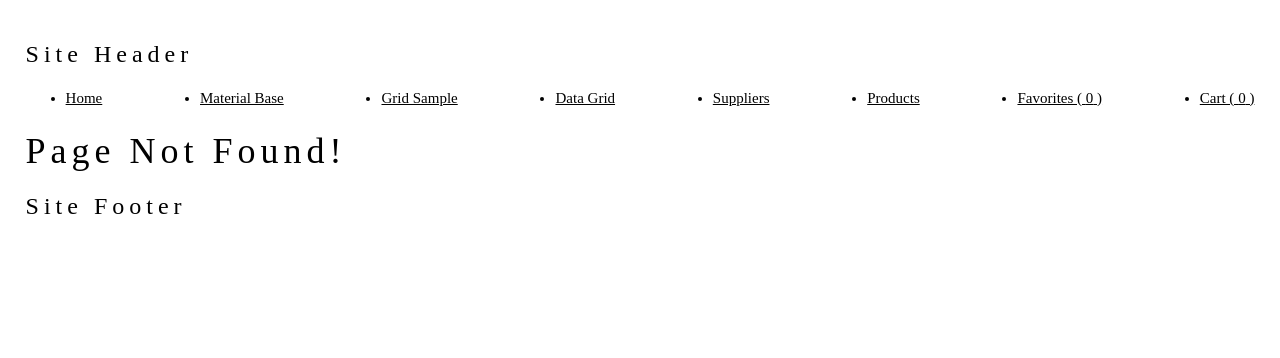
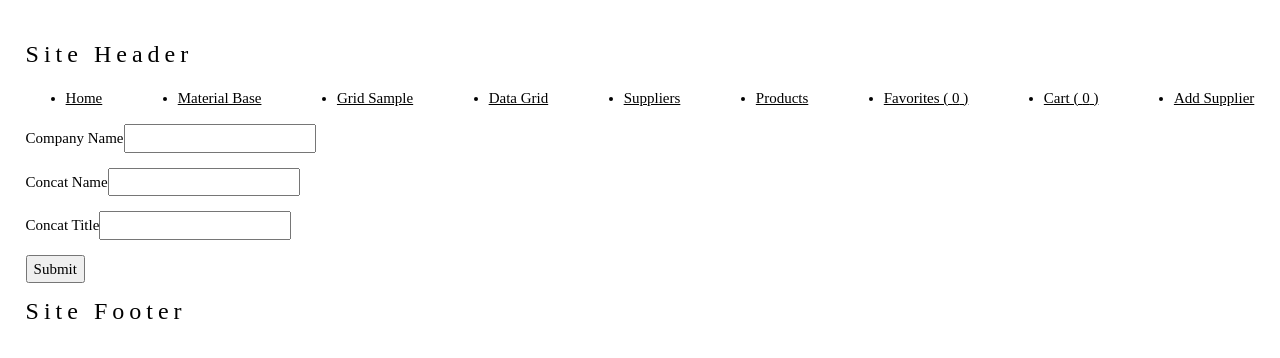
Before and after one commit to yakintech/tr-finans-react-tutorial, a React (Create React App) app: page /addsupplier in a window 1280 px wide. Before the commit this address had no page. Shown: the top 358 px of the page. Built offline with nearby package versions, Linux system fonts and the light colour scheme.

Commit message:
react forms and validations

```diff
--- a/package.json
+++ b/package.json
@@ -12,12 +12,14 @@
     "@testing-library/react": "^13.4.0",
     "@testing-library/user-event": "^13.5.0",
     "axios": "^1.3.4",
+    "formik": "^2.2.9",
     "prop-types": "^15.8.1",
     "react": "^18.2.0",
     "react-dom": "^18.2.0",
     "react-router-dom": "^6.10.0",
     "react-scripts": "5.0.1",
-    "web-vitals": "^2.1.4"
+    "web-vitals": "^2.1.4",
+    "yup": "^1.0.2"
   },
   "scripts": {
     "start": "react-scripts start",
--- a/src/App.js
+++ b/src/App.js
@@ -8,6 +8,7 @@ import ProductsList from "./dersler/contextSample/ProductsList"
 import DataGridSample from "./dersler/dataGrid/DataGridSample"
 import SupplierDetail from "./dersler/dataGrid/SupplierDetail"
 import SuppliersDataGrid from "./dersler/dataGrid/SuppliersDataGrid"
+import AddSupplierForm from "./dersler/formikSample/AddSupplierForm"
 import BaseComponents from "./dersler/materialUISample/BaseComponents"
 import GridSample from "./dersler/materialUISample/GridSample"
 import About from "./dersler/routingSample/About"
@@ -36,6 +37,7 @@ function App() {
       <li><Link to='/products'>Products</Link></li>
       <li><Link to='/favorites'>Favorites ( {favorites.length} )</Link></li>
       <li><Link to='/cart'>Cart ( {cart.length} )</Link></li>
+      <li><Link to='/addsupplier'>Add Supplier</Link></li>
 
 
 
@@ -54,6 +56,7 @@ function App() {
       <Route path="/products" element={<ProductsList />}></Route>
       <Route path="/favorites" element={<Favorites />}></Route>
       <Route path="/cart" element={<CartPage />}></Route>
+      <Route path="/addsupplier" element={<AddSupplierForm />}></Route>
 
       <Route path="*" element={<NotFound />}></Route>
     </Routes>
--- /dev/null
+++ b/src/dersler/formikSample/AddSupplierForm.jsx
@@ -0,0 +1,62 @@
+import axios from 'axios'
+import { Field, Form, Formik, useFormik } from 'formik'
+import React from 'react'
+import * as Yup from 'yup';
+
+
+const addSupplierFormValidationSchema = Yup.object().shape({
+    companyName: Yup.string().min(5,"Minimum 5 karakter olmalıdır!").required("Company Name boş geçilemez! "),
+    contactName: Yup.string().required('Contact Name boş geçilemez! ')
+})
+
+function AddSupplierForm() {
+
+
+
+    return (<>
+        <Formik
+            initialValues={{
+                companyName: '',
+                contactName: '',
+                contactTitle: ''
+            }}
+            validationSchema={addSupplierFormValidationSchema}
+            onSubmit={values => {
+                axios.post('https://northwind.vercel.app/api/suppliers', values)
+                    .then(res => {
+                        alert('Success!! ')
+                    })
+            }}
+        >
+
+            {({ errors }) => (
+                <Form>
+                    <div>
+                        <label>Company Name</label>
+                        <Field name="companyName" />
+                        <p style={{ color: 'tomato' }}>{errors.companyName}</p>
+                    </div>
+                    <div>
+                        <label>Concat Name</label>
+                        <Field name="contactName" />
+                        <p style={{ color: 'tomato' }}>{errors.contactName}</p>
+                    </div>
+                    <div>
+                        <label>Concat Title</label>
+                        <Field name="contactTitle" />
+                        <p style={{ color: 'tomato' }}>{errors.contactTitle}</p>
+                    </div>
+
+
+
+                    <button type="submit">Submit</button>
+
+                </Form>
+            )}
+
+        </Formik>
+    </>
+    )
+}
+
+export default AddSupplierForm
```
Also changed, not shown: kaynaklar.txt, 1 other file (tests, documents, lock files or other folders).
